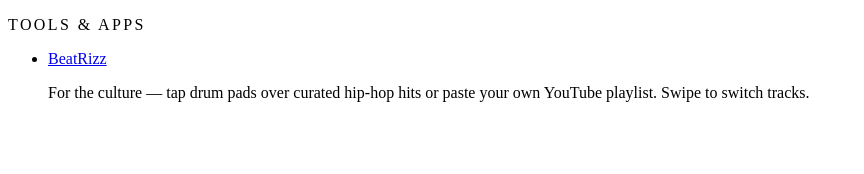
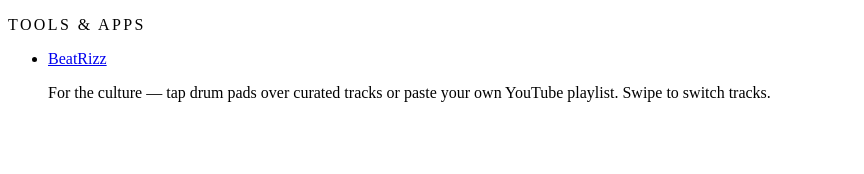
Before and after one commit to tausani-ah-chong/tausani-portfolio, a Next.js app: page /projects in a window 1280 px wide. Shown: the top 174 px of the page, without its empty margins (0-864 px from the left). Built offline with nearby package versions, Linux system fonts and the light colour scheme.

Commit message:
Update beat rizz subtitle in portfolio

```diff
--- a/pages/projects.tsx
+++ b/pages/projects.tsx
@@ -17,8 +17,8 @@
 						BeatRizz
 					</a>
 					<p className="text-base">
-						For the culture — tap drum pads over curated hip-hop hits or paste your own YouTube
-						playlist. Swipe to switch tracks.
+						For the culture — tap drum pads over curated tracks or paste your own YouTube playlist.
+						Swipe to switch tracks.
 					</p>
 				</li>
 			</ul>
```
Also changed, not shown: 1 other file (tests, documents, lock files or other folders).
